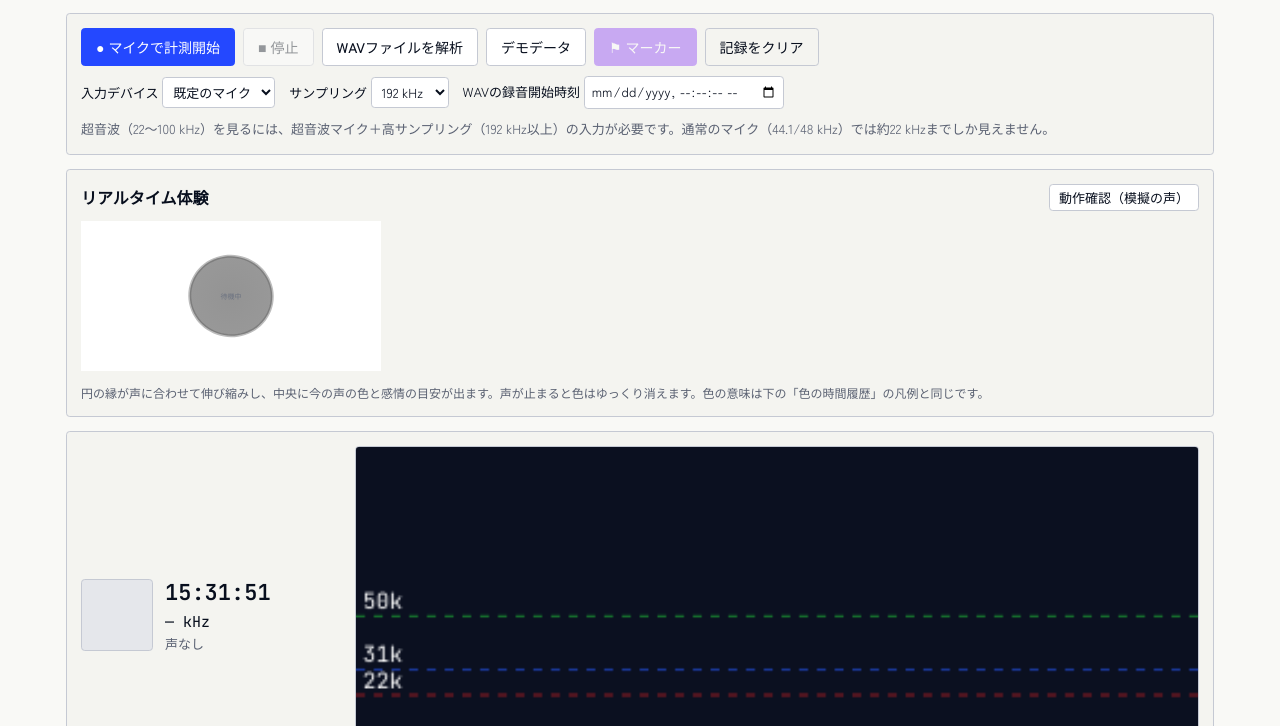
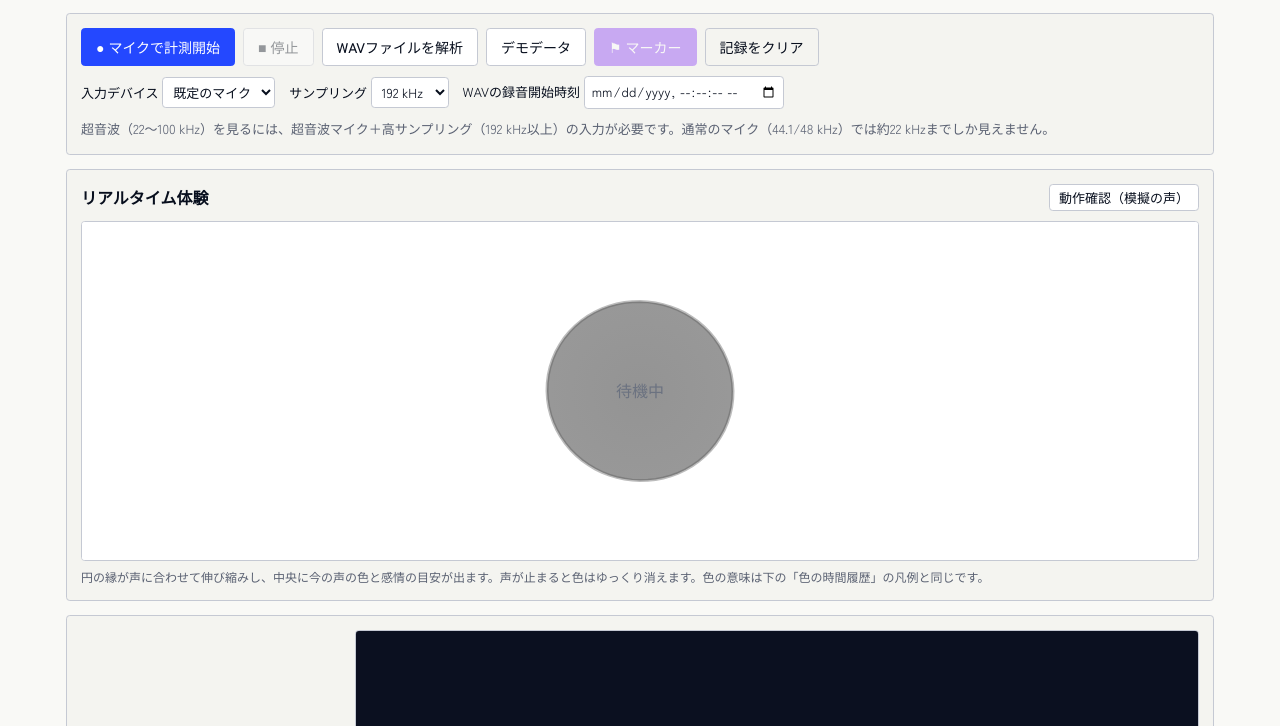
Before and after one commit to Uuchon/Rat-monitoring-app, a plain HTML site: page index.html in a window 1280 px wide. Shown: the part 74-800 px from the top of the page. Drawn offline with Linux system fonts and the light colour scheme.

Commit message:
Add files via upload

```diff
--- a/style.css
+++ b/style.css
@@ -70,3 +70,4 @@ details summary{cursor:pointer;font-weight:500}
 .refs ul{list-style:none;padding:0;margin:8px 0}
 .refs li{margin:4px 0;font-size:14px}
 @media(max-width:760px){.nowgrid,.sumgrid{grid-template-columns:1fr}.top p{display:none}main{padding:10px}}
+#blob{width:100%;height:340px;display:block;background:#fff;border:1px solid var(--border);border-radius:var(--r)}
```
